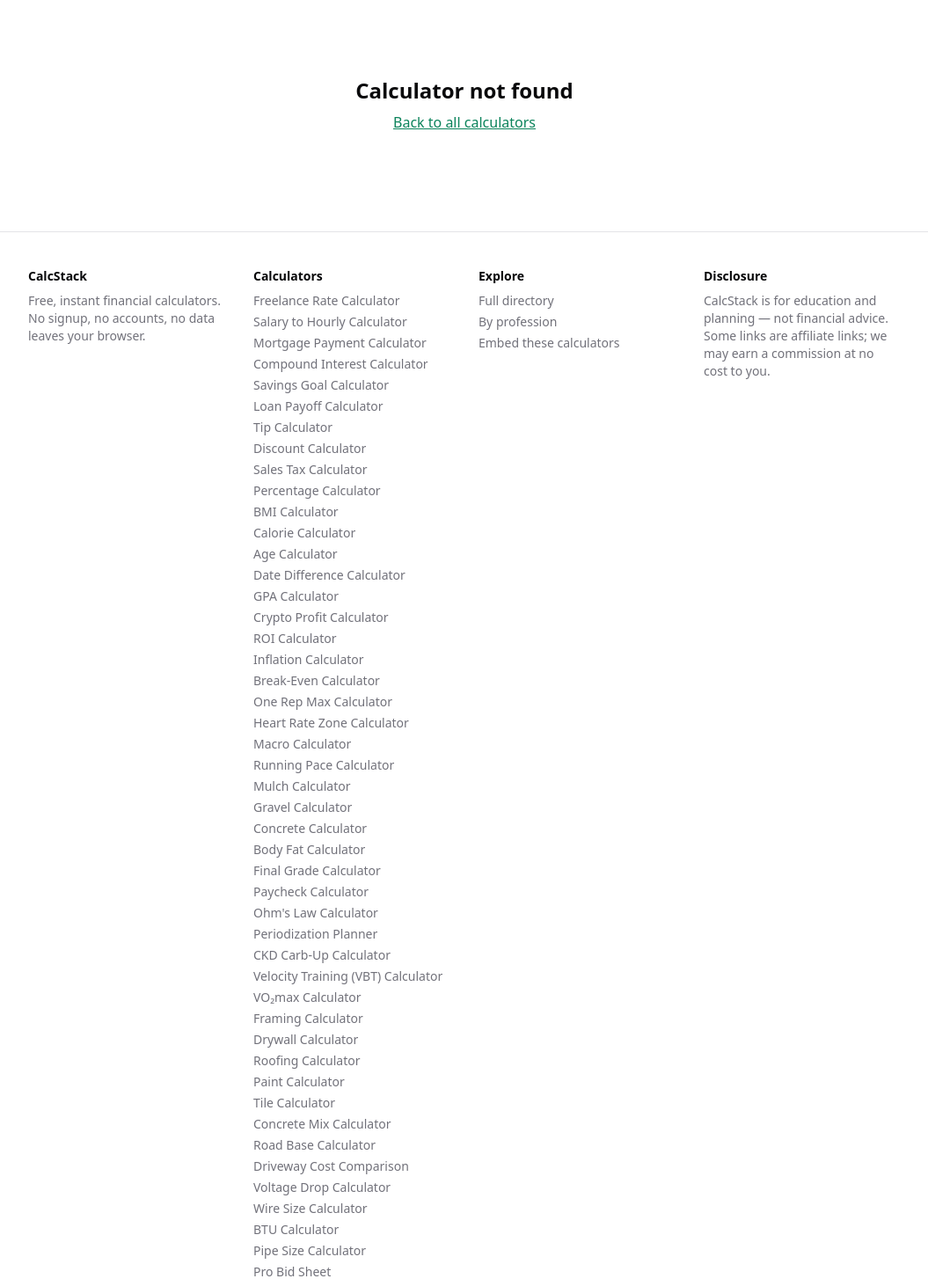
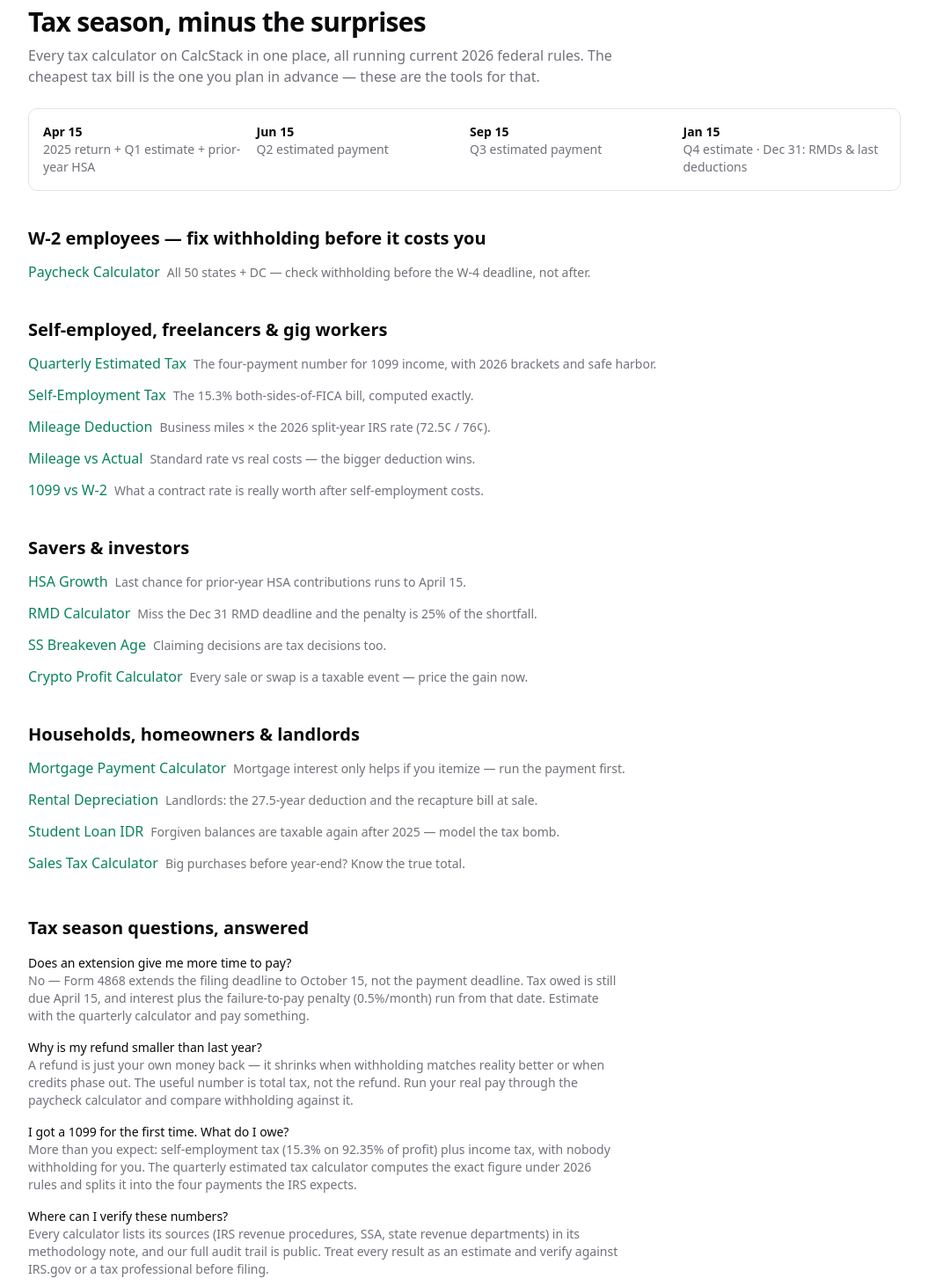
Before and after one commit to LIMENHelix/calcstack, a React (Vite) app: page /tax-season in a window 1280 px wide. Shown: the part 80-1542 px from the top of the page at 88% size, without its empty margins (112-1167 px from the left). Built offline with nearby package versions, Linux system fonts and the light colour scheme.

Commit message:
Add /tax-season hub page with deadlines, grouped tax calculators, FAQ

```diff
--- a/scripts/gen-sitemap.mjs
+++ b/scripts/gen-sitemap.mjs
@@ -33,6 +33,7 @@ const urls = [
   `  <url><loc>${SITE}/data/average-salary-by-job</loc><priority>0.8</priority></url>`,
   `  <url><loc>${SITE}/directory</loc><priority>0.7</priority></url>`,
   `  <url><loc>${SITE}/embeds</loc><priority>0.7</priority></url>`,
+  `  <url><loc>${SITE}/tax-season</loc><priority>0.8</priority></url>`,
   `  <url><loc>${SITE}/for</loc><priority>0.8</priority></url>`,
   ...personaSlugs.map((s) => `  <url><loc>${SITE}/for/${s}</loc><priority>0.8</priority></url>`),
   ...stateDataSlugs.map((s) => `  <url><loc>${SITE}/data/mortgage-payment-in/${s}</loc></url>`),
--- a/src/App.tsx
+++ b/src/App.tsx
@@ -12,6 +12,7 @@ import PersonaIndex from './pages/PersonaIndex'
 import EmbedPage from './pages/EmbedPage'
 import EmbedTablePage from './pages/EmbedTablePage'
 import EmbedGallery from './pages/EmbedGallery'
+import TaxSeason from './pages/TaxSeason'
 import AuditAll from './pages/AuditAll'
 
 export default function App() {
@@ -35,6 +36,7 @@ export default function App() {
               <Route path="/data/average-salary-by-job" element={<DataSalaries />} />
               <Route path="/directory" element={<Directory />} />
               <Route path="/embeds" element={<EmbedGallery />} />
+              <Route path="/tax-season" element={<TaxSeason />} />
               <Route path="/for" element={<PersonaIndex />} />
               <Route path="/for/:slug" element={<PersonaPage />} />
               <Route path="*" element={<CalculatorPage />} />
--- a/src/components/Layout.tsx
+++ b/src/components/Layout.tsx
@@ -80,6 +80,11 @@ export function Layout({ children }: { children: React.ReactNode }) {
                 </Link>
               </li>
               <li>
+                <Link to="/tax-season" className="hover:text-foreground">
+                  Tax season hub
+                </Link>
+              </li>
+              <li>
                 <Link to="/embeds" className="hover:text-foreground">
                   Embed these calculators
                 </Link>
--- /dev/null
+++ b/src/pages/TaxSeason.tsx
@@ -0,0 +1,118 @@
+import { Link } from 'react-router'
+import { CALCULATORS } from '@/data/calculators'
+import { Seo } from '@/components/Seo'
+
+const TAX_SLUGS = {
+  w2: ['paycheck-calculator'],
+  selfEmployed: [
+    'quarterly-estimated-tax-calculator',
+    'self-employment-tax-calculator',
+    'mileage-deduction-calculator',
+    'mileage-vs-actual-expense-calculator',
+    '1099-vs-w2-calculator',
+  ],
+  savers: ['hsa-growth-calculator', 'rmd-calculator', 'social-security-breakeven-calculator', 'crypto-profit-calculator'],
+  households: ['mortgage-payment-calculator', 'rental-depreciation-calculator', 'student-loan-idr-calculator', 'sales-tax-calculator'],
+} as const
+
+const REASONS: Record<string, string> = {
+  'paycheck-calculator': 'All 50 states + DC — check withholding before the W-4 deadline, not after.',
+  'quarterly-estimated-tax-calculator': 'The four-payment number for 1099 income, with 2026 brackets and safe harbor.',
+  'self-employment-tax-calculator': 'The 15.3% both-sides-of-FICA bill, computed exactly.',
+  'mileage-deduction-calculator': 'Business miles × the 2026 split-year IRS rate (72.5¢ / 76¢).',
+  'mileage-vs-actual-expense-calculator': 'Standard rate vs real costs — the bigger deduction wins.',
+  '1099-vs-w2-calculator': 'What a contract rate is really worth after self-employment costs.',
+  'hsa-growth-calculator': 'Last chance for prior-year HSA contributions runs to April 15.',
+  'rmd-calculator': 'Miss the Dec 31 RMD deadline and the penalty is 25% of the shortfall.',
+  'social-security-breakeven-calculator': 'Claiming decisions are tax decisions too.',
+  'crypto-profit-calculator': 'Every sale or swap is a taxable event — price the gain now.',
+  'mortgage-payment-calculator': 'Mortgage interest only helps if you itemize — run the payment first.',
+  'rental-depreciation-calculator': 'Landlords: the 27.5-year deduction and the recapture bill at sale.',
+  'student-loan-idr-calculator': 'Forgiven balances are taxable again after 2025 — model the tax bomb.',
+  'sales-tax-calculator': 'Big purchases before year-end? Know the true total.',
+}
+
+function TaxSection({ title, slugs }: { title: string; slugs: readonly string[] }) {
+  const calcs = slugs
+    .map((s) => CALCULATORS.find((c) => c.slug === s))
+    .filter((c): c is (typeof CALCULATORS)[number] => Boolean(c))
+  return (
+    <section className="mt-10">
+      <h2 className="mb-3 text-xl font-semibold">{title}</h2>
+      <ul className="space-y-3">
+        {calcs.map((c) => (
+          <li key={c.slug}>
+            <Link to={`/calculators/${c.slug}`} className="font-medium text-primary underline-offset-4 hover:underline">
+              {c.shortTitle}
+            </Link>
+            <span className="ml-2 text-sm text-muted-foreground">{REASONS[c.slug]}</span>
+          </li>
+        ))}
+      </ul>
+    </section>
+  )
+}
+
+export default function TaxSeason() {
+  return (
+    <>
+      <Seo
+        title="Tax Season Hub — Every Tax Calculator, 2026 Rules"
+        description="Free tax calculators for filing season: paycheck withholding by state, quarterly estimated taxes, self-employment tax, mileage deductions, HSA limits, and more. 2026 rules, no signup."
+      />
+      <h1 className="mb-2 text-3xl font-extrabold tracking-tight">Tax season, minus the surprises</h1>
+      <p className="mb-6 max-w-2xl text-muted-foreground">
+        Every tax calculator on CalcStack in one place, all running current 2026 federal rules.
+        The cheapest tax bill is the one you plan in advance — these are the tools for that.
+      </p>
+
+      <div className="grid gap-3 rounded-lg border p-4 text-sm sm:grid-cols-4">
+        <div><p className="font-semibold">Apr 15</p><p className="text-muted-foreground">2025 return + Q1 estimate + prior-year HSA</p></div>
+        <div><p className="font-semibold">Jun 15</p><p className="text-muted-foreground">Q2 estimated payment</p></div>
+        <div><p className="font-semibold">Sep 15</p><p className="text-muted-foreground">Q3 estimated payment</p></div>
+        <div><p className="font-semibold">Jan 15</p><p className="text-muted-foreground">Q4 estimate · Dec 31: RMDs & last deductions</p></div>
+      </div>
+
+      <TaxSection title="W-2 employees — fix withholding before it costs you" slugs={TAX_SLUGS.w2} />
+      <TaxSection title="Self-employed, freelancers & gig workers" slugs={TAX_SLUGS.selfEmployed} />
+      <TaxSection title="Savers & investors" slugs={TAX_SLUGS.savers} />
+      <TaxSection title="Households, homeowners & landlords" slugs={TAX_SLUGS.households} />
+
+      <section className="mt-12 max-w-2xl space-y-4 text-sm">
+        <h2 className="text-xl font-semibold">Tax season questions, answered</h2>
+        <div>
+          <p className="font-medium">Does an extension give me more time to pay?</p>
+          <p className="text-muted-foreground">
+            No — Form 4868 extends the filing deadline to October 15, not the payment deadline.
+            Tax owed is still due April 15, and interest plus the failure-to-pay penalty (0.5%/month)
+            run from that date. Estimate with the quarterly calculator and pay something.
+          </p>
+        </div>
+        <div>
+          <p className="font-medium">Why is my refund smaller than last year?</p>
+          <p className="text-muted-foreground">
+            A refund is just your own money back — it shrinks when withholding matches reality better
+            or when credits phase out. The useful number is total tax, not the refund. Run your real
+            pay through the paycheck calculator and compare withholding against it.
+          </p>
+        </div>
+        <div>
+          <p className="font-medium">I got a 1099 for the first time. What do I owe?</p>
+          <p className="text-muted-foreground">
+            More than you expect: self-employment tax (15.3% on 92.35% of profit) plus income tax,
+            with nobody withholding for you. The quarterly estimated tax calculator computes the
+            exact figure under 2026 rules and splits it into the four payments the IRS expects.
+          </p>
+        </div>
+        <div>
+          <p className="font-medium">Where can I verify these numbers?</p>
+          <p className="text-muted-foreground">
+            Every calculator lists its sources (IRS revenue procedures, SSA, state revenue
+            departments) in its methodology note, and our full audit trail is public. Treat every
+            result as an estimate and verify against IRS.gov or a tax professional before filing.
+          </p>
+        </div>
+      </section>
+    </>
+  )
+}
```
Also changed, not shown: 1 other file (tests, documents, lock files or other folders).
